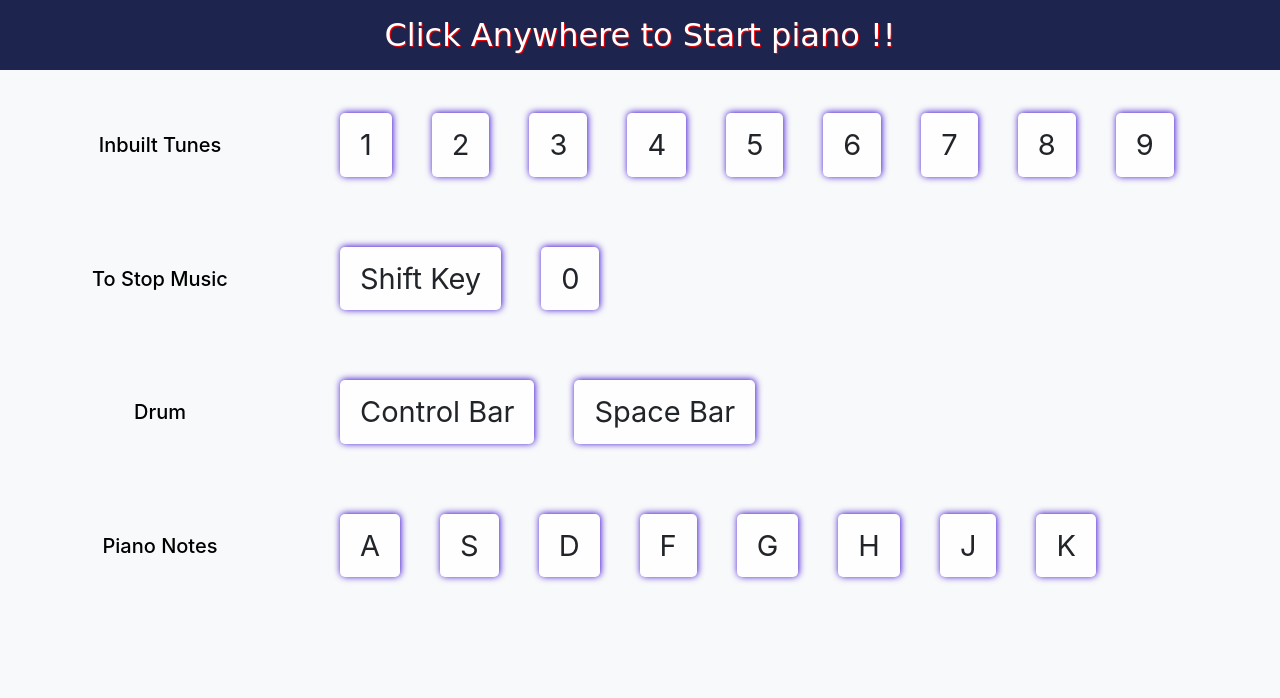
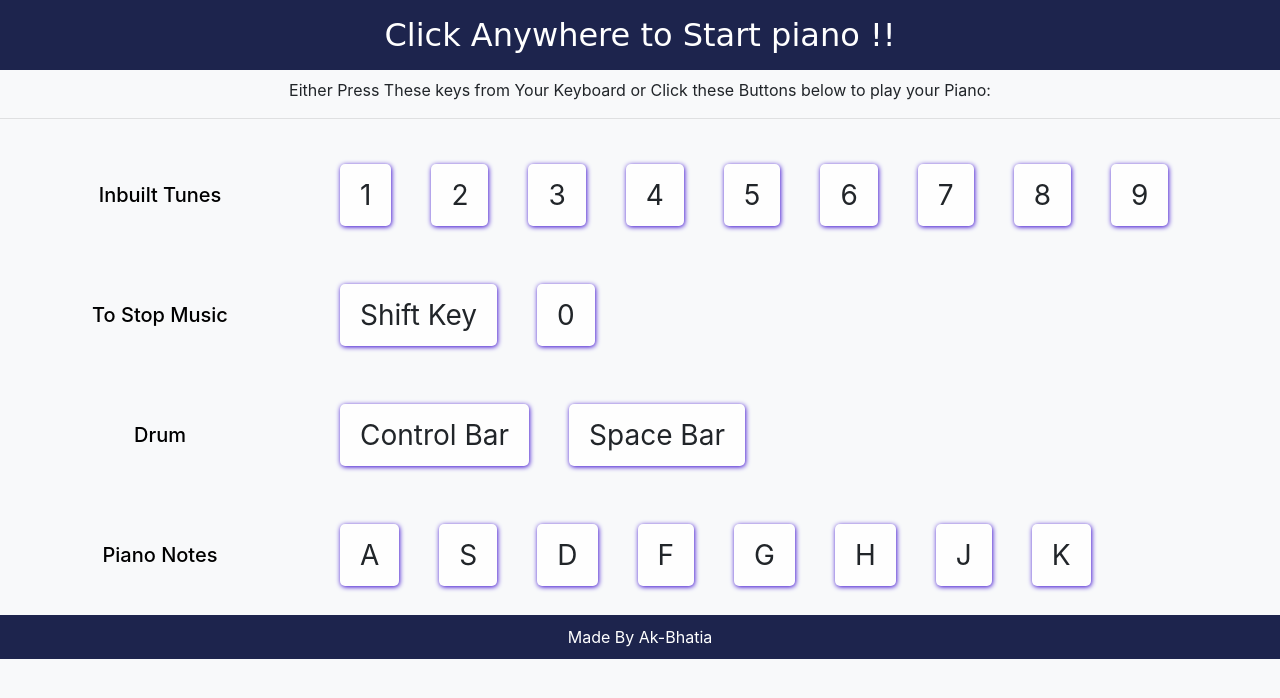
Before and after one commit to Ak-Bhatia/js-fun, a plain HTML site: page index.html in a window 1280 px wide. Drawn offline with nearby package versions, Linux system fonts and the light colour scheme; a web font is replaced by a local one.

Commit message:
Update index.html

```diff
--- a/index.html
+++ b/index.html
@@ -19,7 +19,14 @@
     	.head-text
     	{
     		font-family: 'Warnes', cursive;
-    		text-shadow: 1px 1px 1px red;
+    		animation: bgChange 2s alternate infinite;
+    	}
+
+		.foot-text
+    	{
+    		margin-bottom: 0px;
+    		padding: 10px;
+    		color:white;
     		animation: bgChange 2s alternate infinite;
     	}
 
@@ -40,16 +47,16 @@
     	{
     		background: white;
     		padding: 10px 20px;
-    		font-size: 29px;
+    		font-size: 28px;
     		border-radius: 5px;
-    		margin: 35px 20px;
+    		margin: 29px 20px;
     		animation: colorChange 2s alternate infinite;
 		}
 
 	@keyframes colorChange
 	{
-	  from{box-shadow: -1px 1px 7px red;background: #f9f9f9;}
-	  to{box-shadow: 1px -1px 7px blue; background: white;}
+	  from{box-shadow: -1px 1px 5px red;background: #f9f9f9;}
+	  to{box-shadow: 1px 1px 5px blue; background: white;}
 	}
 
 	@media screen and (max-width: 500px) {
@@ -63,8 +70,9 @@
   </head>
   <body style="margin: 0px auto;" class="bg-light">
 	<div style="height:100vh; width:100%;" onclick="myFunction2()" class="align-middle text-center">
-		<h2 class="align-middle py-3 text-white head-text">Click Anywhere to Start piano !!</h2>
-
+		<h2 id="btn1" class="align-middle py-3 text-white head-text">Click Anywhere to Start piano !!</h2>
+		<p class="container">Either Press These keys from Your Keyboard or Click these Buttons below to play your Piano:</p>
+		<hr>
 
 		<div class="container-fluid text-center">
 			<div class="row align-items-center">
@@ -108,7 +116,7 @@
 					To Stop Music
 				</div>
 				<div class="col-md-9">
-					<div class="row">
+					<div class="row btn-row">
 						<div class="btns" onclick="test(16,this)">
 							Shift Key
 						</div>
@@ -123,7 +131,7 @@
 					Drum
 				</div>
 				<div class="col-md-9">
-					<div class="row">
+					<div class="row btn-row">
 						<div class="btns" onclick="test(17,this)">
 							Control Bar
 						</div>
@@ -138,7 +146,7 @@
 					Piano Notes
 				</div>
 				<div class="col-md-9">
-					<div class="row">
+					<div class="row btn-row">
 						<div class="btns" onclick="test(65,this)">
 							A
 						</div>
@@ -175,6 +183,7 @@
 			<source src="" type="audio/wav">
 		</audio>
 
+	<p class="text-center foot-text">Made By Ak-Bhatia</p>
 	</div>
 
 	<script>
```
